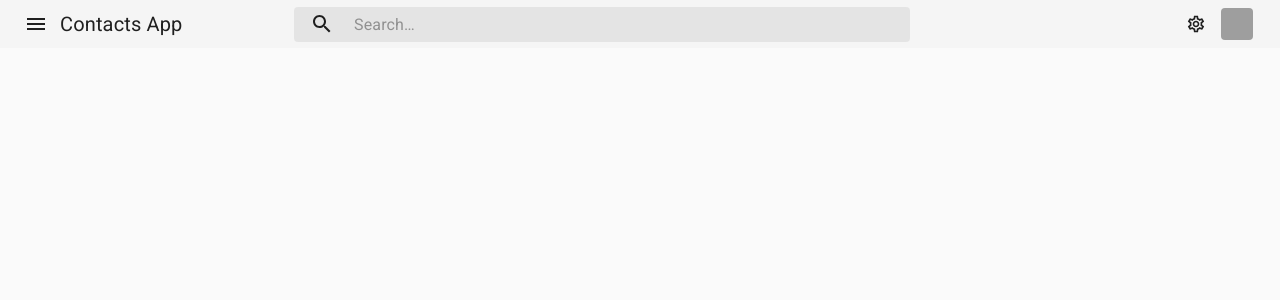
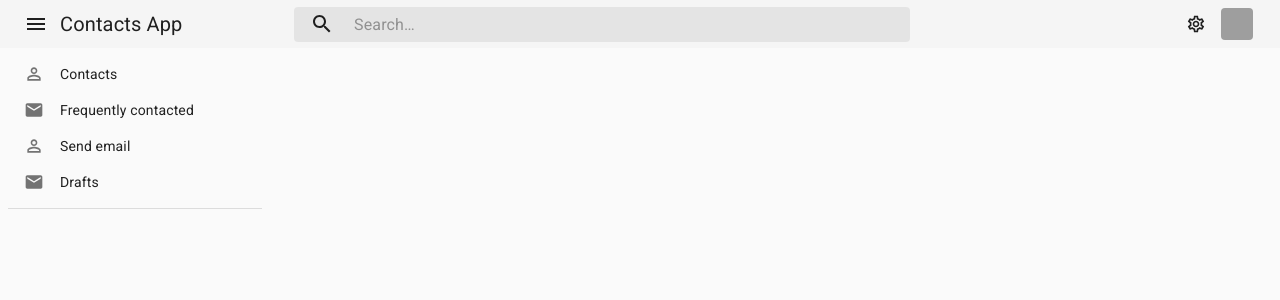
Before and after one commit to thesafaraliyev/contacts-app, a React (Create React App) app in the folder front-end/: page / in a window 1280 px wide. Shown: the top 300 px of the page. Built offline with nearby package versions, Linux system fonts and the light colour scheme; grey boxes are pictures that could not be loaded.

Commit message:
responsive sidebar was added

```diff
--- a/front-end/src/App.js
+++ b/front-end/src/App.js
@@ -5,6 +5,7 @@
 
 import materialBaseline from "./MaterialBaseline";
 import Header from "./components/Header";
+import Sidebar from "./components/Sidebar";
 
 
 const useStyles = makeStyles((theme) => ({
@@ -16,10 +17,12 @@
 
 function App() {
     const classes = useStyles();
+    const [sidebarOpen, setSidebarOpen] = React.useState(false);
 
     return (
         <div className={classes.grow}>
-            <Header/>
+            <Header sidebarOpen={sidebarOpen} setSidebarOpen={setSidebarOpen}/>
+            <Sidebar open={sidebarOpen} setOpen={setSidebarOpen}/>
         </div>
     );
 }
--- a/front-end/src/components/Header.js
+++ b/front-end/src/components/Header.js
@@ -29,7 +29,7 @@
 }));
 
 
-export default function Header() {
+export default function Header({sidebarOpen, setSidebarOpen}) {
     const classes = useStyles();
 
     return (
@@ -40,6 +40,7 @@
                     edge="start"
                     color="inherit"
                     aria-label="open drawer"
+                    onClick={() => setSidebarOpen(!sidebarOpen)}
                 >
                     <MenuIcon/>
                 </IconButton>
--- a/front-end/src/components/Search.js
+++ b/front-end/src/components/Search.js
@@ -1,7 +1,6 @@
 import React from 'react';
 
 import {makeStyles, fade} from '@material-ui/core/styles';
-import grey from '@material-ui/core/colors/grey';
 import {List, ListItem, ListItemText, ListItemAvatar, InputBase, Avatar, Paper, Grow} from '@material-ui/core';
 
 import SearchIcon from '@material-ui/icons/Search';
@@ -11,7 +10,7 @@
     search: {
         position: 'relative',
         borderRadius: theme.shape.borderRadius,
-        backgroundColor: fade(grey[500], 0.2),
+        backgroundColor: fade(theme.palette.action.hover, 0.07),
         // '&:hover': {
         //     backgroundColor: fade(grey[500], 0.35),
         // },
@@ -35,7 +34,8 @@
     },
     inputInput: {
         '&:focus': {
-            backgroundColor: fade(grey[500], 0.1),
+            borderRadius: theme.shape.borderRadius,
+            backgroundColor: theme.palette.action.hover,
         },
         padding: theme.spacing(1, 1, 1, 0),
         // vertical padding + font size from searchIcon
@@ -53,7 +53,7 @@
     },
     searchResultItem: {
         '&:hover': {
-            backgroundColor: fade(grey[500], 0.2),
+            backgroundColor: theme.palette.action.hover,
         }
     },
     searchResultItemAvatar: {
--- /dev/null
+++ b/front-end/src/components/SideNavigation.js
@@ -0,0 +1,78 @@
+import React from 'react';
+
+import {makeStyles} from '@material-ui/core/styles';
+import {Toolbar, List, Divider, ListItem, ListItemIcon, ListItemText} from '@material-ui/core';
+import MailIcon from '@material-ui/icons/Mail';
+import PersonOutlineOutlinedIcon from '@material-ui/icons/PersonOutlineOutlined';
+
+
+const useStyles = makeStyles((theme) => ({
+    root: {
+        [theme.breakpoints.up('md')]: {
+            '&:hover': {
+                overflow: 'auto',
+            },
+            overflow: 'hidden',
+            '&::-webkit-scrollbar': {
+                width: 7,
+            },
+            '&::-webkit-scrollbar-track': {
+                // background: theme.palette.action.hover,
+            },
+            '&::-webkit-scrollbar-thumb': {
+                background: theme.palette.action.disabled,
+            },
+            '&::-webkit-scrollbar-thumb:hover': {
+                background: theme.palette.action.active,
+            }
+        },
+        [theme.breakpoints.down('md')]: {
+            overflow: 'auto',
+        }
+    },
+    listItem: {
+        borderRadius: theme.shape.borderRadius,
+        '&:hover': {
+            backgroundColor: theme.palette.action.hover,
+        },
+    },
+    listItemIcon: {
+        minWidth: 36,
+    },
+}));
+
+
+export default function SideNavigation() {
+    const classes = useStyles();
+    const [selectedIndex, setSelectedIndex] = React.useState(null);
+
+    const handleListItemClick = (event, index) => {
+        setSelectedIndex(index);
+    };
+
+
+    return (
+        <React.Fragment>
+            <Toolbar variant='dense'/>
+            <div className={classes.root}>
+                <List dense={true}>
+                    {['Contacts', 'Frequently contacted', 'Send email', 'Drafts'].map((text, index) => (
+                        <ListItem
+                            button
+                            key={text}
+                            className={classes.listItem}
+                            selected={selectedIndex === index}
+                            onClick={(event) => handleListItemClick(event, index)}
+                        >
+                            <ListItemIcon className={classes.listItemIcon}>{index % 2 === 0 ?
+                                <PersonOutlineOutlinedIcon fontSize='small'/> :
+                                <MailIcon fontSize='small'/>}</ListItemIcon>
+                            <ListItemText primary={text}/>
+                        </ListItem>
+                    ))}
+                </List>
+                <Divider/>
+            </div>
+        </React.Fragment>
+    );
+}
--- /dev/null
+++ b/front-end/src/components/Sidebar.js
@@ -0,0 +1,64 @@
+import React from 'react';
+
+import {makeStyles} from '@material-ui/core/styles';
+import {Hidden, Drawer} from '@material-ui/core';
+
+import SideNavigation from "./SideNavigation";
+
+
+const drawerWidth = 270;
+const useStyles = makeStyles((theme) => ({
+    root: {
+        [theme.breakpoints.up('sm')]: {
+            width: drawerWidth,
+            flexShrink: 0,
+        },
+    },
+    drawerPaper: {
+        padding: theme.spacing(0, 1),
+        width: drawerWidth,
+        backgroundColor: theme.palette.background.default,
+        border: 0,
+    },
+}));
+
+
+export default function Sidebar({open, setOpen}) {
+    const classes = useStyles();
+
+    const handleDrawerToggle = () => {
+        setOpen(!open);
+    };
+
+
+    return (
+        <nav className={classes.root}>
+            <Hidden smUp>
+                <Drawer
+                    variant="temporary"
+                    open={open}
+                    onClose={handleDrawerToggle}
+                    classes={{
+                        paper: classes.drawerPaper,
+                    }}
+                    ModalProps={{
+                        keepMounted: true, // Better open performance on mobile.
+                    }}
+                >
+                    <SideNavigation/>
+                </Drawer>
+            </Hidden>
+            <Hidden xsDown>
+                <Drawer
+                    classes={{
+                        paper: classes.drawerPaper,
+                    }}
+                    variant="persistent"
+                    open={!open}
+                >
+                   <SideNavigation/>
+                </Drawer>
+            </Hidden>
+        </nav>
+    );
+}
```
Also changed, not shown: front-end/src/components/Body.js (added, +59 -0 lines).
